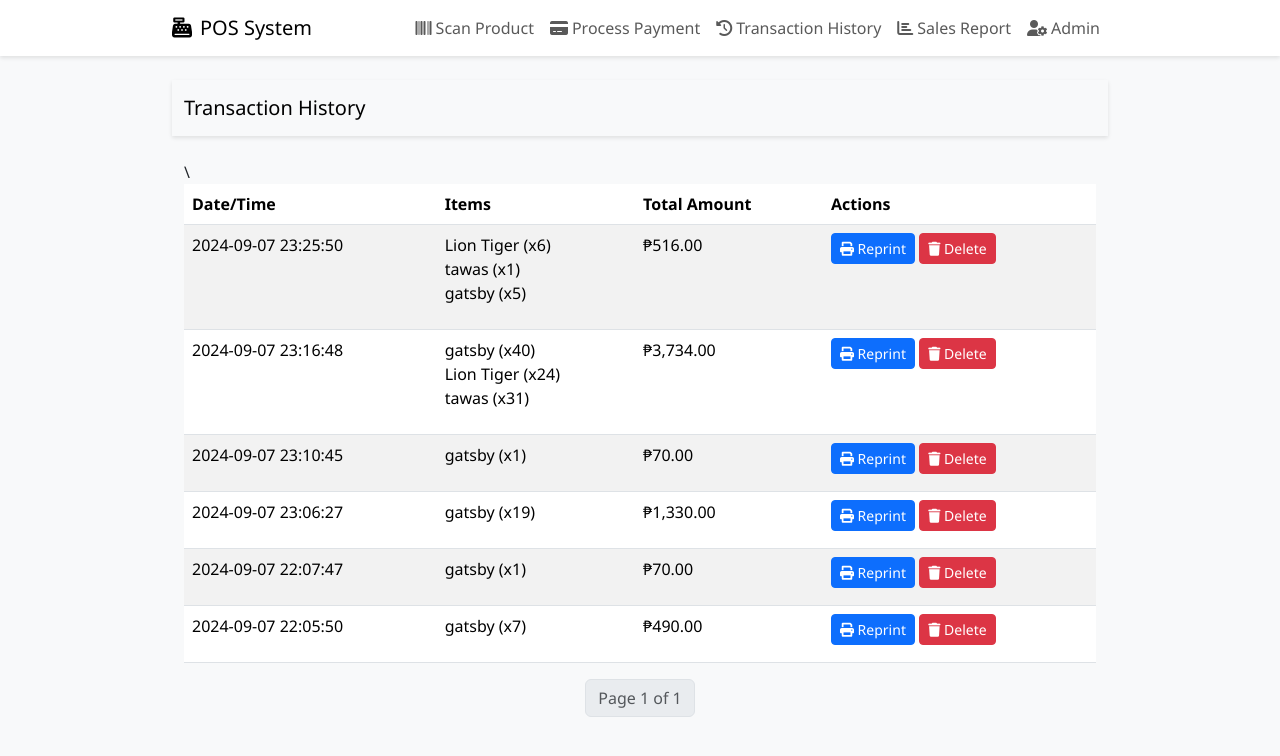
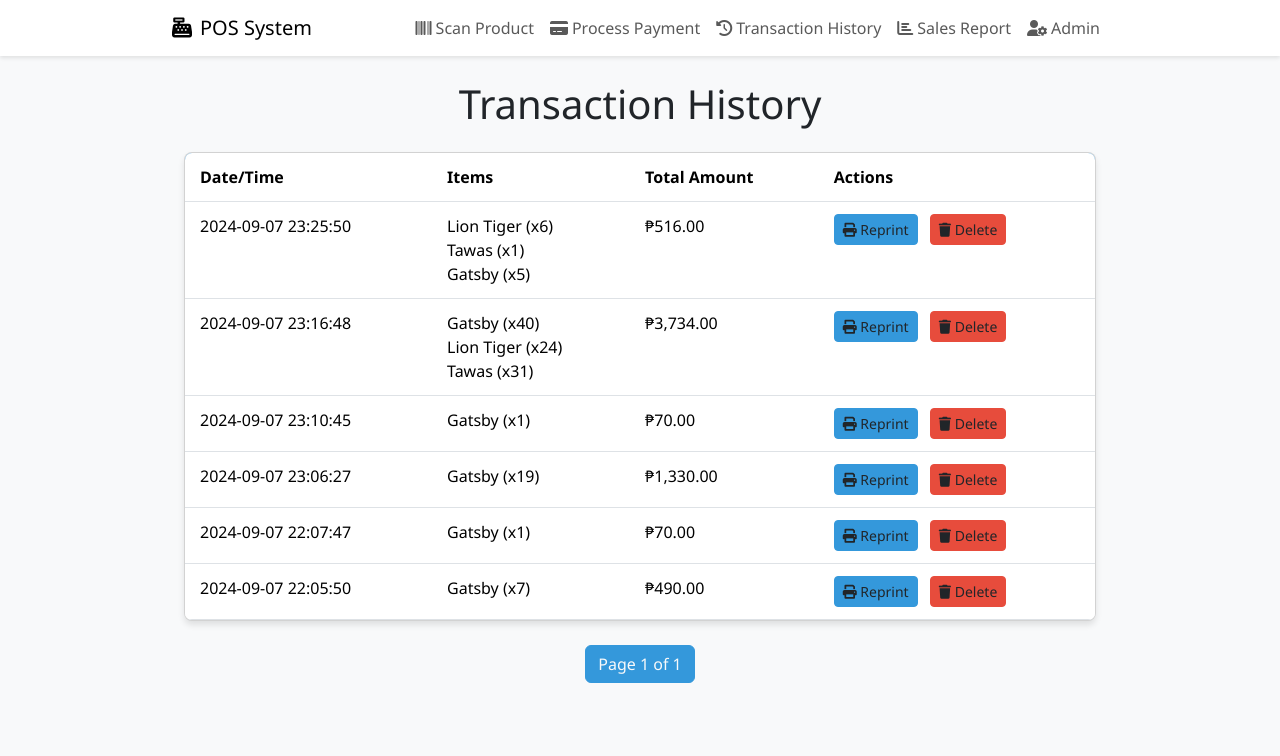
Before and after one commit to lanzy-lanzy/pos_system, a Django app: page /transaction-history/ in a window 1280 px wide. Shown: the top 756 px of the page. Run offline with Django 4.2, Linux system fonts and the light colour scheme; a user stored in the database is signed in; data comes from the database, SQL or seed files in the repository; both versions use the stored data as it was after the commit; some libraries are stand-ins or nearby versions.

Commit message:
new file:   .vscode/settings.json 	modified:   db.sqlite3 	new file:   pos/static/css/custom.css 	new file:   pos/static/css/transaction_history.css 	modified:   pos/templates/pos/sales_report.html 	modified:   pos/templates/pos/scan_product.html 	modified:   pos/templates/pos/transaction_history.html

```diff
--- /dev/null
+++ b/pos/static/css/transaction_history.css
@@ -0,0 +1,42 @@
+.transaction-table {
+    box-shadow: 0 4px 6px rgba(0, 0, 0, 0.1);
+    border-radius: 8px;
+    overflow: hidden;
+}
+
+.transaction-table thead {
+    background-color: #3498db;
+    color: white;
+}
+
+.transaction-table th, .transaction-table td {
+    padding: 12px 15px;
+}
+
+.transaction-row {
+    transition: background-color 0.3s ease;
+}
+
+.transaction-row:hover {
+    background-color: #f8f9fa;
+}
+
+.btn-reprint {
+    background-color: #3498db;
+    border-color: #3498db;
+}
+
+.btn-delete {
+    background-color: #e74c3c;
+    border-color: #e74c3c;
+}
+
+.pagination .page-link {
+    color: #3498db;
+}
+
+.pagination .page-item.active .page-link {
+    background-color: #3498db;
+    border-color: #3498db;
+    color: #f8f9fa;
+}
--- a/pos/templates/pos/sales_report.html
+++ b/pos/templates/pos/sales_report.html
@@ -3,8 +3,6 @@
 {% load humanize %}
 
 {% block content %}
-<td>₱{{ sale.total_sales|floatformat:2|intcomma }}</td>
-<td>{{ sale.transactions_count|intcomma }}</td>
 <div class="container">
     <h1 class="mb-4">Sales Report</h1>
 
--- a/pos/templates/pos/transaction_history.html
+++ b/pos/templates/pos/transaction_history.html
@@ -1,19 +1,21 @@
 {% extends 'base.html' %}
 {% load humanize %}
+{% load static %}
+
+
 
 {% block content %}
-<nav class="navbar navbar-expand-lg navbar-light bg-light sticky-top">
-    <div class="container">
-        <a class="navbar-brand" href="#">Transaction History</a>
-    </div>
-</nav>
-
+{% block extra_css %}
+<link rel="stylesheet" href="{% static 'css/transaction_history.css' %}">
+{% endblock %}
 <div class="container mt-4">
+    <h1 class="mb-4 text-center">Transaction History</h1>
+    <div class="card transaction-table">
         <div class="table-responsive">
-        <table class="table table-striped table-hover">
-            <thead class="thead-dark">
+            <table class="table table-hover mb-0">
+                <thead>
                     <tr>
-                    <th>Date/Time</th>\
+                        <th>Date/Time</th>
                         <th>Items</th>
                         <th>Total Amount</th>
                         <th>Actions</th>
@@ -21,22 +23,21 @@
                 </thead>
                 <tbody>
                     {% for transaction in transactions %}
-                <tr>
+                    <tr class="transaction-row">
                         <td>{{ transaction.date_time|date:"Y-m-d H:i:s" }}</td>
-
                         <td>
-                        <ul class="list-unstyled">
+                            <ul class="list-unstyled mb-0">
                                 {% for item in transaction.items.all %}
-                            <li>{{ item.product.name|truncatechars:30 }} (x{{ item.quantity|intcomma }})</li>
+                                <li>{{ item.product.name|truncatechars:30|capfirst }} (x{{ item.quantity|intcomma }})</li>
                                 {% endfor %}
                             </ul>
                         </td>
                         <td>₱{{ transaction.total_amount|floatformat:2|intcomma }}</td>
                         <td>
-                        <button class="btn btn-primary btn-sm print-receipt" data-transaction-id="{{ transaction.transaction_id }}">
+                            <button class="btn btn-sm btn-reprint print-receipt me-2" data-transaction-id="{{ transaction.transaction_id }}">
                                 <i class="fas fa-print"></i> Reprint
                             </button>
-                        <button class="btn btn-danger btn-sm delete-transaction" data-transaction-id="{{ transaction.transaction_id }}">
+                            <button class="btn btn-sm btn-delete delete-transaction" data-transaction-id="{{ transaction.transaction_id }}">
                                 <i class="fas fa-trash"></i> Delete
                             </button>
                         </td>
@@ -45,15 +46,16 @@
                 </tbody>
             </table>
         </div>
+    </div>
 
-    <nav aria-label="Transaction history pagination">
+    <nav aria-label="Transaction history pagination" class="mt-4">
         <ul class="pagination justify-content-center">
             {% if transactions.has_previous %}
                 <li class="page-item"><a class="page-link" href="?page=1">« First</a></li>
                 <li class="page-item"><a class="page-link" href="?page={{ transactions.previous_page_number }}">Previous</a></li>
             {% endif %}
 
-            <li class="page-item disabled"><a class="page-link" href="#">Page {{ transactions.number }} of {{ transactions.paginator.num_pages }}</a></li>
+            <li class="page-item active"><a class="page-link" href="#">Page {{ transactions.number }} of {{ transactions.paginator.num_pages }}</a></li>
 
             {% if transactions.has_next %}
                 <li class="page-item"><a class="page-link" href="?page={{ transactions.next_page_number }}">Next</a></li>
```
Also changed, not shown: pos/static/css/custom.css (added, +47 -0 lines), pos/templates/pos/scan_product.html (+25 -4 lines), db.sqlite3. Lines whose indentation alone changed are shown as unchanged.
